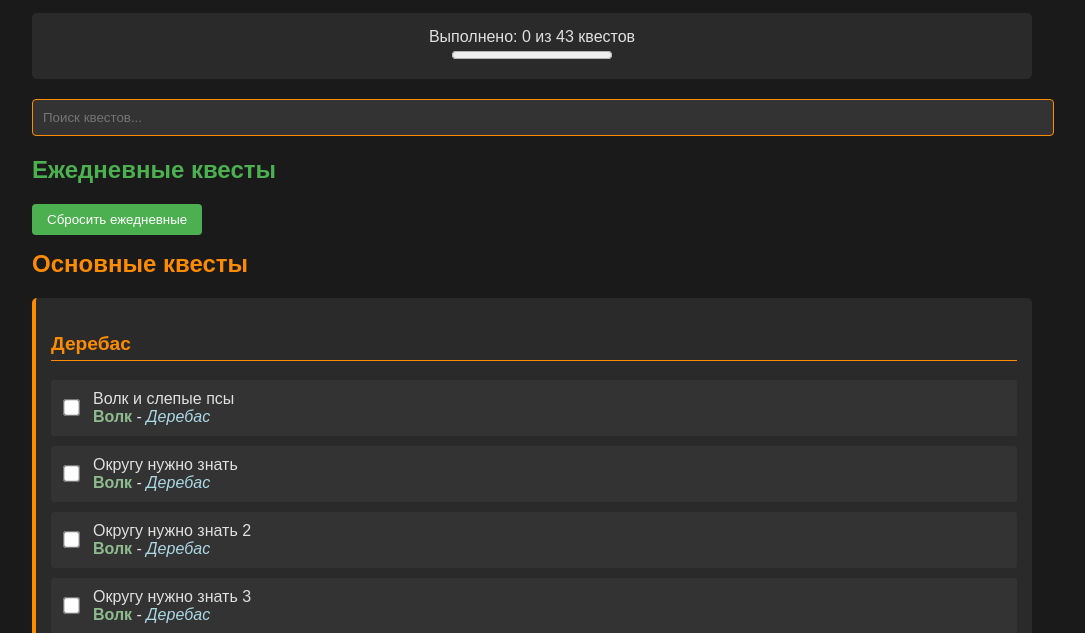
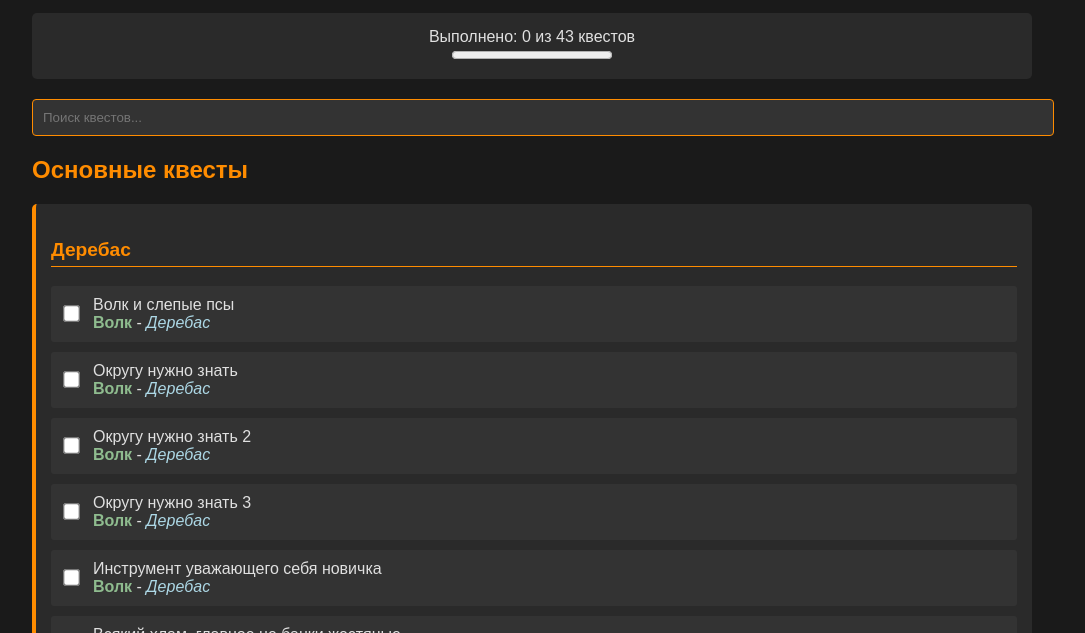
Before and after one commit to mrbadcrafter1/Q-Track, a plain HTML site: page index.html in a window 1280 px wide. Shown: the part 99-732 px from the top of the page, without its empty margins (108-1193 px from the left). Drawn offline with Linux system fonts and the light colour scheme.

Commit message:
Update index.html

```diff
--- a/index.html
+++ b/index.html
@@ -25,9 +25,6 @@
             padding: 15px;
             border-radius: 5px;
             border-left: 4px solid #ff8c00;
-        }
-        .daily-quests {
-            border-left-color: #4CAF50;
         }
         .quest {
             margin: 10px 0;
@@ -81,18 +78,6 @@
             color: #ff8c00;
             margin-top: 0;
         }
-        .daily-title {
-            color: #4CAF50;
-        }
-        .reset-daily {
-            background-color: #4CAF50;
-            color: white;
-            border: none;
-            padding: 8px 15px;
-            border-radius: 4px;
-            cursor: pointer;
-            margin-bottom: 15px;
-        }
         .location-title {
             color: #ff8c00;
             font-size: 1.2em;
@@ -111,9 +96,6 @@
     </div>
 
     <input type="text" class="search" placeholder="Поиск квестов..." id="quest-search">
-
-    <h2 class="section-title daily-title">Ежедневные квесты</h2>
-    <button class="reset-daily" id="reset-daily">Сбросить ежедневные</button>
     <h2 class="section-title">Основные квесты</h2>
 
     <div class="quest-list">
```
